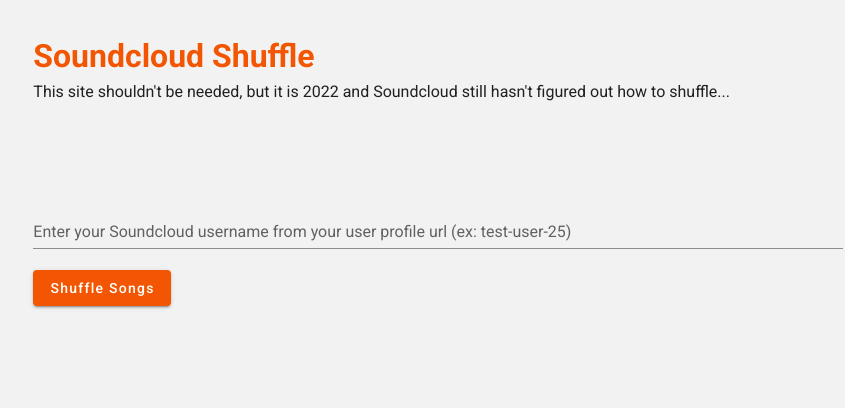
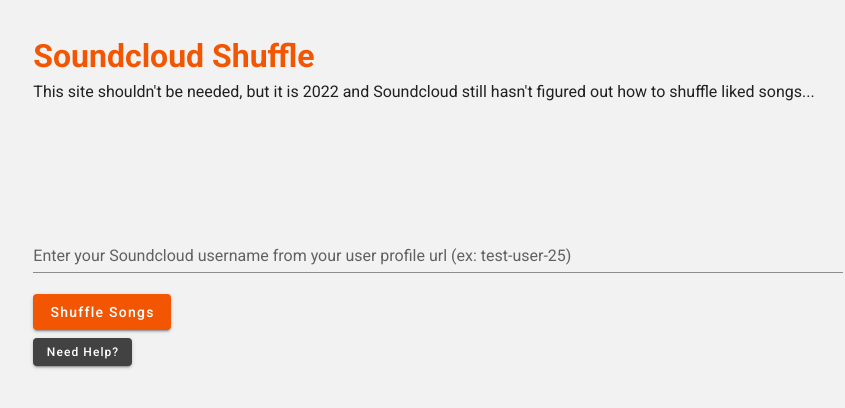
Before and after one commit to BrianBrenner/soundcloud-shuffle, a Vue app in the folder web/: page / in a window 1280 px wide. Shown: the top 408 px of the page, without its empty margins (192-1037 px from the left). Built offline with nearby package versions, Linux system fonts and the light colour scheme.

Commit message:
adding help and favicon

```diff
--- a/web/src/components/MainPage.vue
+++ b/web/src/components/MainPage.vue
@@ -6,11 +6,11 @@
       <v-col cols=0 md=2></v-col>
       <!-- All content should go in here -->
       <v-col cols=12 md=8>
-        <div class="mb-16 pb-4">
+        <div class="mb-16 pb-10">
           <h1 class="primary--text">Soundcloud Shuffle</h1>
           <p>
             This site shouldn't be needed, but it is {{ new Date().getFullYear() }} and Soundcloud still hasn't figured out
-            how to shuffle...
+            how to shuffle liked songs...
           </p>
         </div>
 
@@ -53,6 +53,44 @@
               </v-btn>
             </div>
           </v-form>
+
+          <v-dialog
+            v-model="showHelp"
+            width="90%"
+          >
+            <template v-slot:activator="{ on, attrs }">
+              <v-btn
+                color="secondary"
+                small
+                class="text-capitalize white--text mt-2"
+                v-bind="attrs"
+                v-on="on"
+              >
+                Need Help?
+              </v-btn>
+            </template>
+
+            <v-card>
+              <v-card-text>
+                <v-img
+                  src="/help.gif"
+                  width="90%"
+                />
+              </v-card-text>
+
+              <v-card-actions>
+                <v-spacer></v-spacer>
+                <v-btn
+                  color="primary"
+                  text
+                  @click="showHelp = false"
+                >
+                  Close
+                </v-btn>
+              </v-card-actions>
+            </v-card>
+          </v-dialog>
+
           <div class="mt-15">
             <div v-if="likes.length">
               <soundcloud-player
@@ -108,8 +146,9 @@
       likes: [],
       rules: [
         v => !!v || 'You must enter a username',
-        v => !!v && this.isValidUsername(v) || 'The entered username is not valid'
+        v => !!v && this.isValidUsername(v) || 'Usernames can only contain letters, numbers, underscores, and hypens'
       ],
+      showHelp: false,
       userInput: '',
     };
   },
```
Also changed, not shown: web/public/help.gif (added), 1 other file (tests, documents, lock files or other folders).
